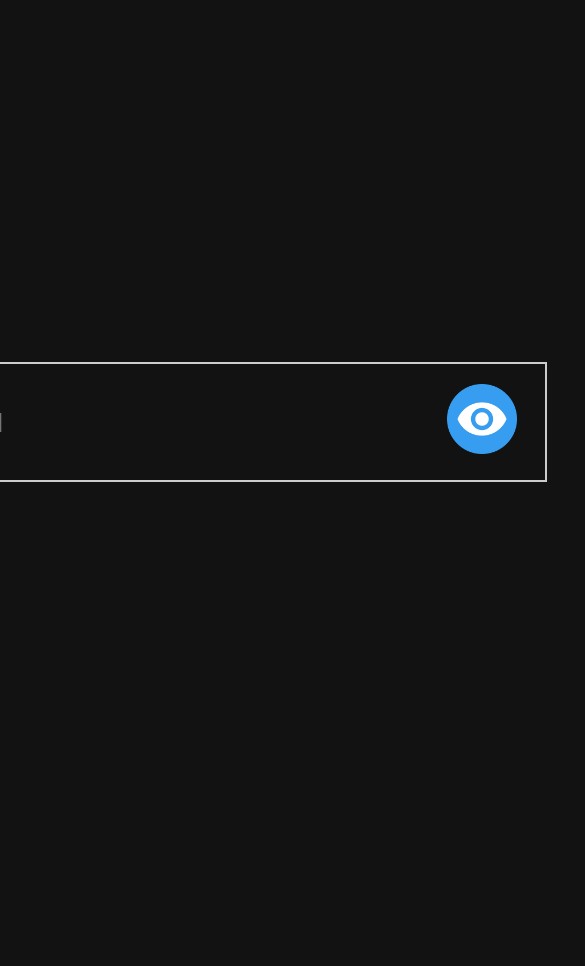
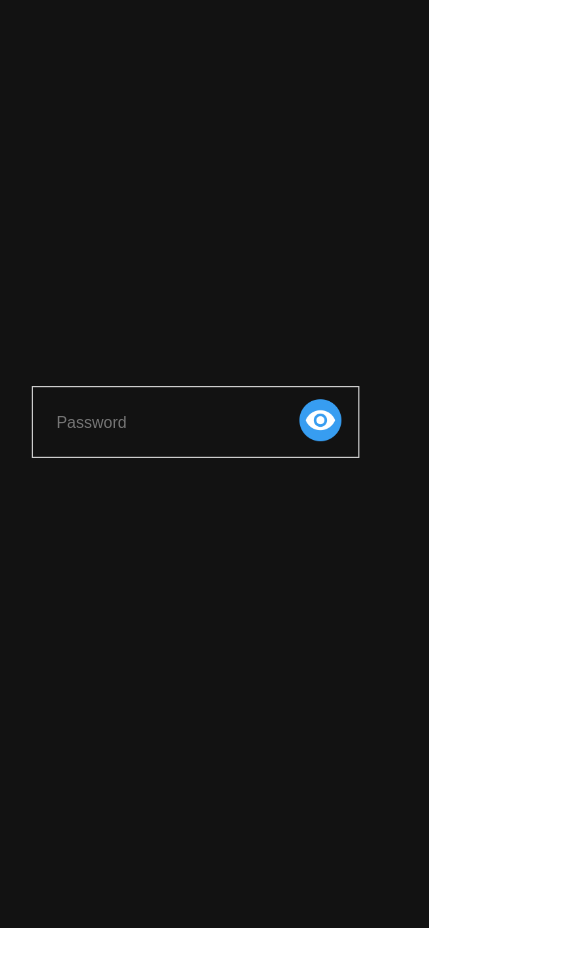
Before and after one commit to bunshiin/Password-Checker, a plain HTML site: page index.html in a window 390 px wide. Shown: the whole page, 585 px wide, since content can reach past the window. After the commit the page ends 928 px from the top, so only its background shows below. Drawn offline with Linux system fonts and the light colour scheme.

Commit message:
Proje responsive hale getirildi.

```diff
--- a/index.css
+++ b/index.css
@@ -90,3 +90,66 @@ button img {
 
 
 /* Message Bitiş */
+
+
+@media (max-width: 768px) {
+
+    .container {
+        height: 100vh;
+        width: 100%;
+        background-color: var(--main-color);
+        display: flex;
+        justify-content: center;
+        align-items: center;
+        transform: scale(1.5);
+    }
+
+
+    .input-box {
+        width: 100%;
+        max-width: 90%;
+        position: relative;
+    }
+
+    .input-box input {
+        width: 100%;
+        height: 60px;
+        padding: 0 20px;
+        border: 1px solid #ccc;
+        color: #fff;
+        background: transparent;
+        outline: none;
+    }
+
+}
+
+@media (max-width: 560px) {
+
+    .container {
+        height: 100vh;
+        width: 100%;
+        background-color: var(--main-color);
+        display: flex;
+        justify-content: center;
+        align-items: center;
+        transform: scale(1.2);
+    }
+
+
+    .input-box {
+        width: 70%;
+        max-width: 90%;
+        position: relative;
+    }
+
+    .input-box input {
+        width: 100%;
+        height: 60px;
+        padding: 0 20px;
+        border: 1px solid #ccc;
+        color: #fff;
+        background: transparent;
+        outline: none;
+    }
+
+}
```
